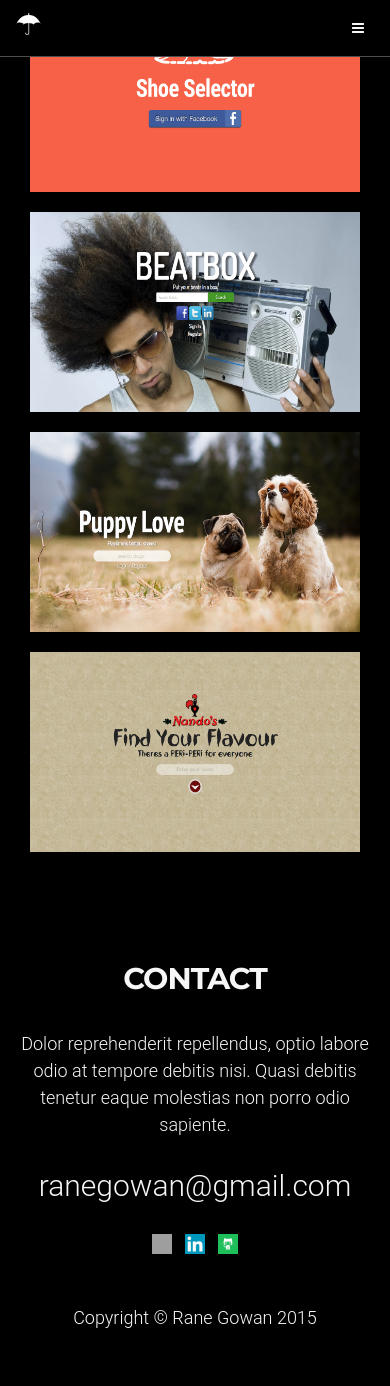
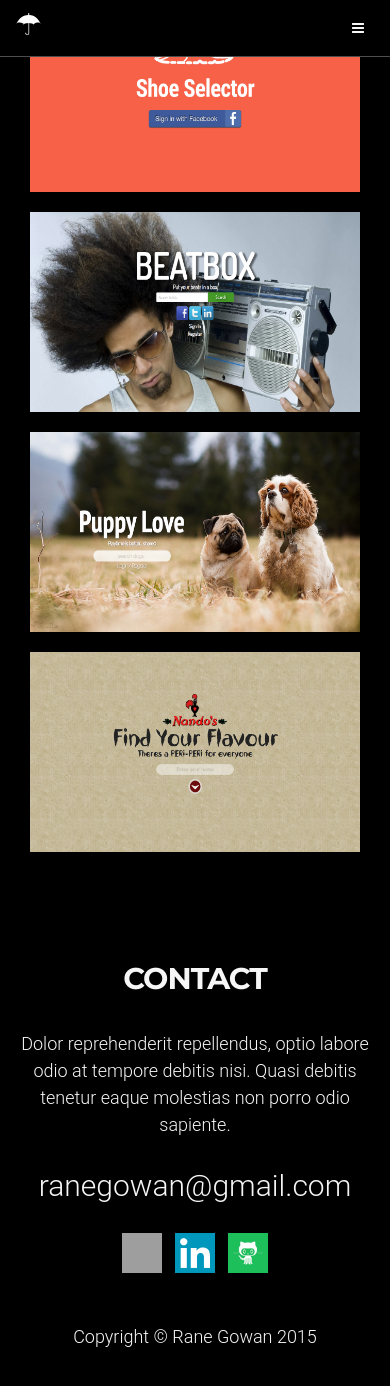
Before and after one commit to rgowan/ranegowan.com, a Jekyll site: the page built from index.html, in a window 390 px wide and 1400 px high, scrolled down 1460 px. Shown: the top 1386 px of the window. Built offline with Jekyll 4.4.1, drawn with Linux system fonts in a browser that asks for light colours; grey boxes are pictures that could not be loaded.

Commit message:
changing size for socail network icons

```diff
--- a/_includes/css/grayscale.css
+++ b/_includes/css/grayscale.css
@@ -467,8 +467,8 @@
   }
 
   div.social-buttons img {
-    width: 20px;
-    min-height: 20px;
+    width: 40px;
+    min-height: 40px;
     margin: 0 5px;
     -webkit-filter: grayscale(0%);
   }
```
